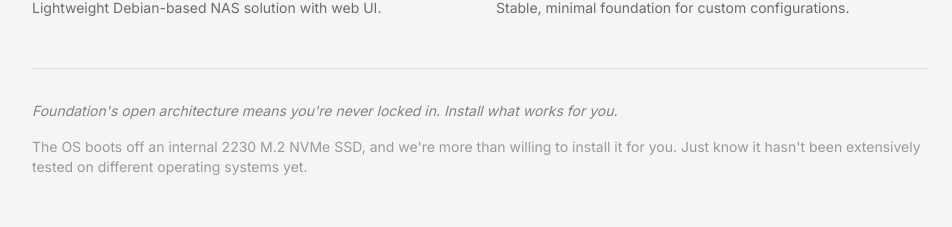
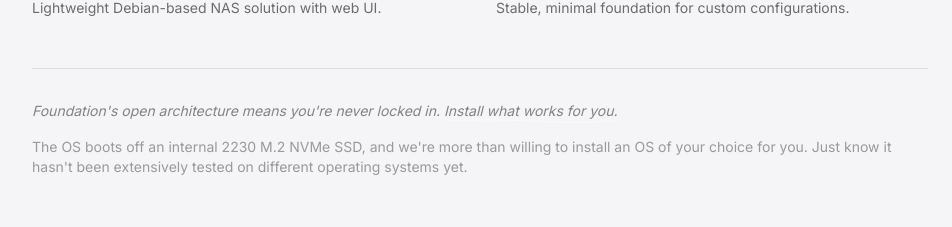
Before and after one commit to grsszne/cornerstonesh, a Next.js app: page /cornerstoneos in a window 1280 px wide. Shown: the part 5837-6064 px from the top of the page, without its empty margins (160-1112 px from the left). Built offline with nearby package versions, Linux system fonts and the light colour scheme.

Commit message:
slight text changes

```diff
--- a/src/app/cornerstoneos/page.js
+++ b/src/app/cornerstoneos/page.js
@@ -374,7 +374,7 @@ export default function CornerstoneOSPage() {
                              Foundation's open architecture means you're never locked in. <ScribbleUnderline delay={0.3} color="rgba(255,255,255,0.5)">Install what works for you.</ScribbleUnderline>
                          </p>
                          <p className="font-sans text-sm text-foreground/40 mt-4">
-                             The OS boots off an internal 2230 M.2 NVMe SSD, and we're more than willing to install it for you. Just know it hasn't been extensively tested on different operating systems yet.
+                             The OS boots off an internal 2230 M.2 NVMe SSD, and we're more than willing to install an OS of your choice for you. Just know it hasn't been extensively tested on different operating systems yet.
                          </p>
                      </div>
                  </div>
```
